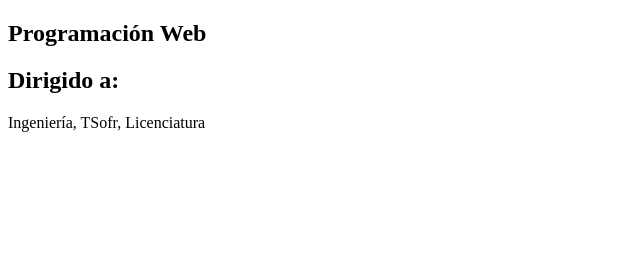
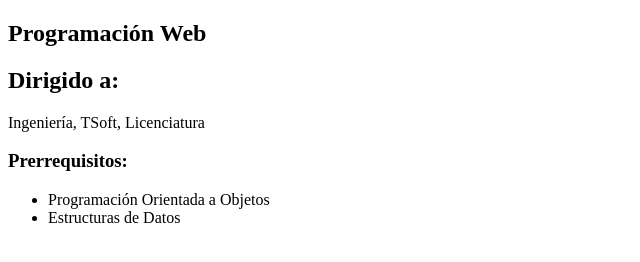
Before and after one commit to OLGAMERCEDES55/13365-252-lasProfes, a plain HTML site: page Actividades/index.html in a window 1280 px wide. Shown: the whole page, without its empty margins (0-640 px from the left). Drawn offline with Linux system fonts and the light colour scheme.

Commit message:
modifiqué el archivo

```diff
--- a/Actividades/index.html
+++ b/Actividades/index.html
@@ -13,7 +13,15 @@
 
     <section>
         <h2>Dirigido a:</h2>
-        <p>Ingeniería, TSofr, Licenciatura</p>
+        <p>Ingeniería, TSoft, Licenciatura</p>
+    </section>
+
+    <section>
+        <h3>Prerrequisitos:</h3>
+        <ul>
+            <li>Programación Orientada a Objetos</li>
+            <li>Estructuras de Datos</li>
+        </ul>
     </section>
 
 </body>
```
